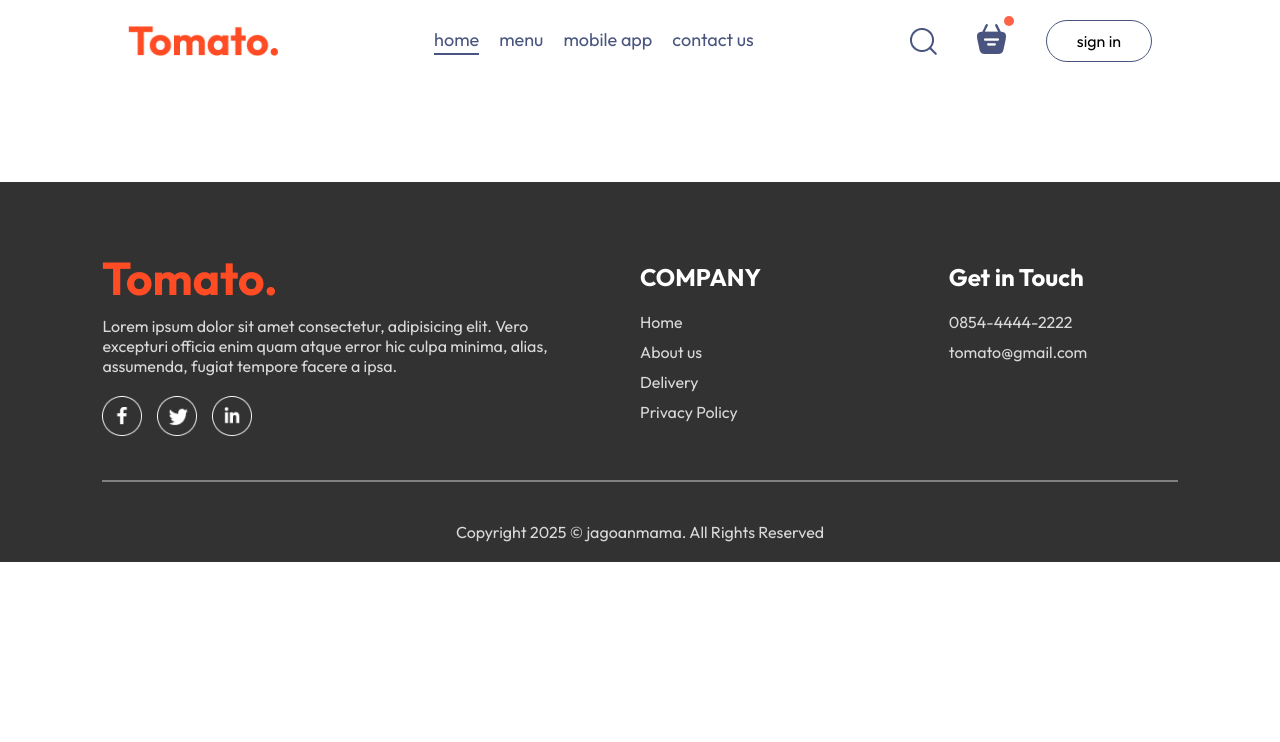
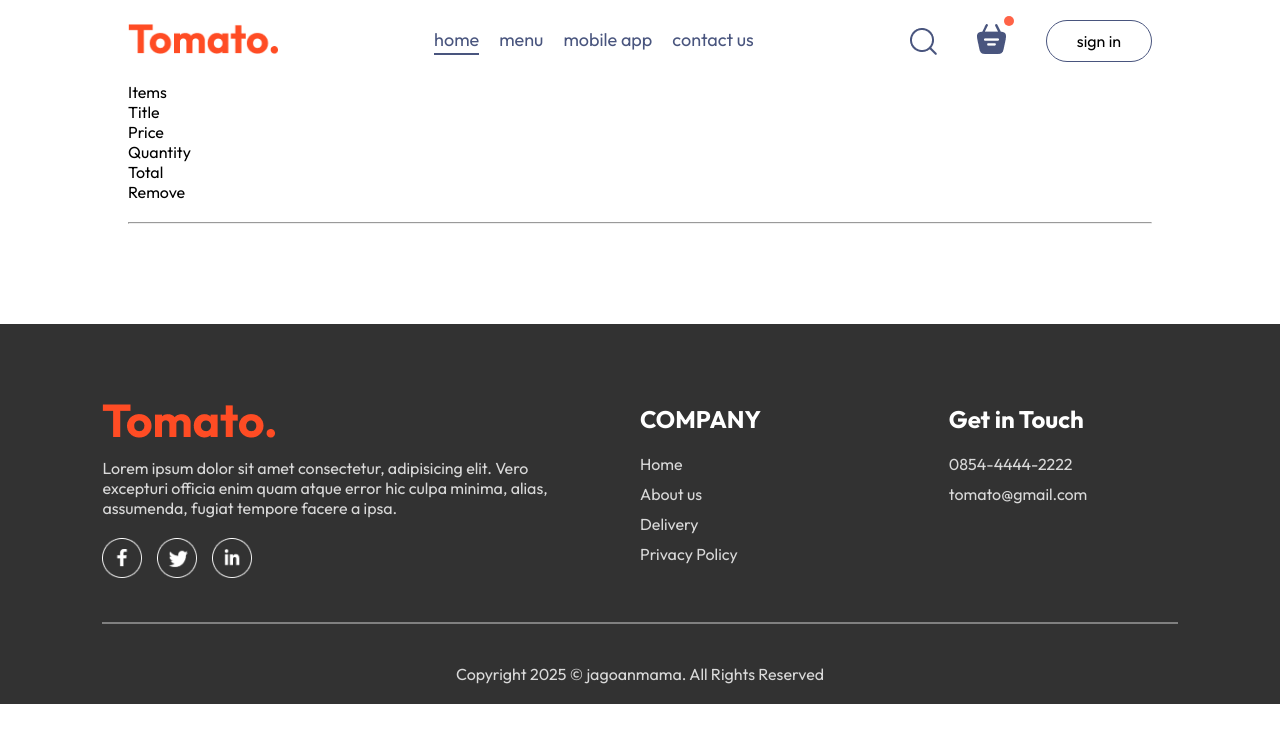
Before and after one commit to Riki-Zf/Food-delivery, a React (Vite) app in the folder frontend/: page /cart in a window 1280 px wide. Shown: the top 742 px of the page. Built offline with nearby package versions, Linux system fonts and the light colour scheme.

Commit message:
cart component

```diff
--- a/frontend/src/components/navbar/Navbar.jsx
+++ b/frontend/src/components/navbar/Navbar.jsx
@@ -8,7 +8,9 @@
   const [menu, setMenu] = useState("home");
   return (
     <div className="navbar">
-      <img src={assets.logo} alt="" className="logo" />
+      <Link to="/">
+        <img src={assets.logo} alt="" className="logo" />
+      </Link>
       <ul className="navbar-menu">
         <Link to="/" onClick={() => setMenu("home")} className={menu === "home" ? "active" : ""}>
           home
@@ -26,7 +28,9 @@
       <div className="navbar-right">
         <img src={assets.search_icon} alt="" />
         <div className="navbar-search-icon">
-          <img src={assets.basket_icon} alt="" />
+          <Link to="/cart">
+            <img src={assets.basket_icon} alt="" />
+          </Link>
           <div className="dot"></div>
         </div>
         <button onClick={() => setShowLogin(true)}>sign in</button>
--- a/frontend/src/pages/Cart/Cart.jsx
+++ b/frontend/src/pages/Cart/Cart.jsx
@@ -1,7 +1,34 @@
-import React from "react";
+import React, { useContext } from "react";
 import "./Cart.css";
+import { StoreContext } from "../../context/StoreContext";
+
 const Cart = () => {
-  return <div></div>;
+  const { cartItems, food_list, removeFromCart } = useContext(StoreContext);
+  return (
+    <div className="cart">
+      <div className="cart-items">
+        <div className="cart-items-title">
+          <p>Items</p>
+          <p>Title</p>
+          <p>Price</p>
+          <p>Quantity</p>
+          <p>Total</p>
+          <p>Remove</p>
+        </div>
+        <br />
+        <hr />
+        {food_list.map((item, index) => {
+          if (cartItems[item._id] > 0) {
+            return (
+              <div className="cart-items-title cart-items-item">
+                <p>{item.name}</p>
+              </div>
+            );
+          }
+        })}
+      </div>
+    </div>
+  );
 };
 
 export default Cart;
```
